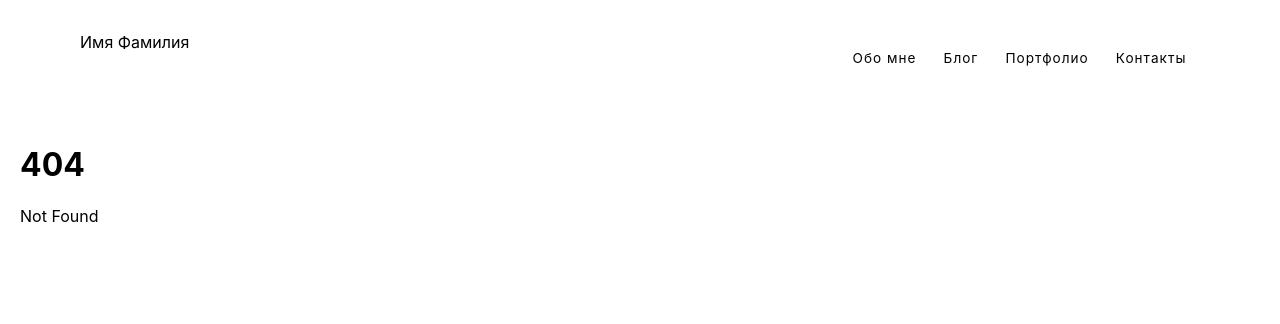
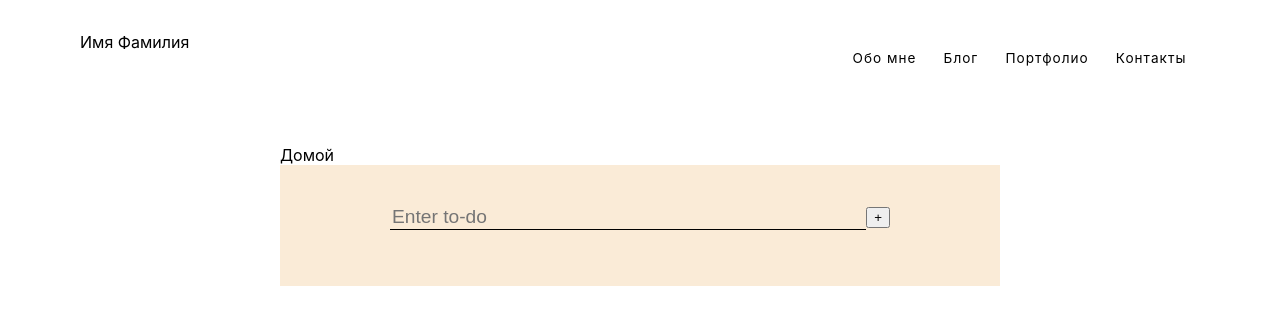
Before and after one commit to sAMIIGOSs/svelte-test, a SvelteKit app: page /project/1 in a window 1280 px wide. Before the commit this address had no page. Shown: the top 324 px of the page. Built offline with nearby package versions, Linux system fonts and the light colour scheme.

Commit message:
add title

```diff
--- a/src/app.html
+++ b/src/app.html
@@ -76,6 +76,18 @@
         color: rgb(10, 10, 139);
     }
 
+	.apps {
+		display: grid;
+		grid-template-columns: 1fr 1fr;
+		grid-gap: 20px;
+	}
+
+	.app {
+		border: 1px solid #ddd;
+		padding: 10px;
+		box-shadow: 0 0 10px #eee;
+	}
+
 		</style>
 		%sveltekit.head%
 	</head>
--- /dev/null
+++ b/src/routes/project/+layout.svelte
@@ -0,0 +1,5 @@
+<div class="container">
+
+<slot />
+
+</div>
--- /dev/null
+++ b/src/routes/project/1/+layout.svelte
@@ -0,0 +1,12 @@
+<div class="container">
+    <a href="/project">Домой</a>
+    <slot/>
+</div>
+
+<style>
+    .container {
+        margin: 50px auto;
+        max-width: 800px;
+        padding: 0 20px;
+    }
+</style>
--- /dev/null
+++ b/src/routes/project/1/+page.svelte
@@ -0,0 +1,55 @@
+<main>
+    <form on:submit|preventDefault={add}>
+        <input bind:value={newItem} placeholder="Enter to-do" />
+        <button class="add-todo" on:click={add}><span>+</span></button>
+    </form>
+</main>
+
+<script>
+    let newItem = "";
+    let todoList = [];
+    function add() {
+        if (newItem !== "") {
+            todoList = [
+                ...todoList,
+                {
+                    задача: newItem,
+                    завершено: false,
+                },
+            ];
+            newItem = "";
+        }
+    }
+</script>
+
+<style>
+    main {
+        display: flex;
+        flex-direction: column;
+        align-items: center;
+        min-height: 100%;
+        padding: 5vmin;
+        box-sizing: border-box;
+        background: antiquewhite;
+    }
+
+    form {
+        width: 100%;
+        max-width: 500px;
+        display: flex;
+        align-items: center;
+        margin-bottom: 1rem;
+    }
+
+    input {
+        flex-grow: 1;
+        width: 0;
+        border: none;
+        border-bottom: 1px solid black;
+        background: transparent;
+        box-shadow: none;
+        font-size: 1.2rem;
+        margin: 0;
+        outline: none;
+    }
+</style>
```
Also changed, not shown: src/routes/project/+page.svelte (+23 -2 lines), src/routes/project/routes.js (added, +11 -0 lines).
